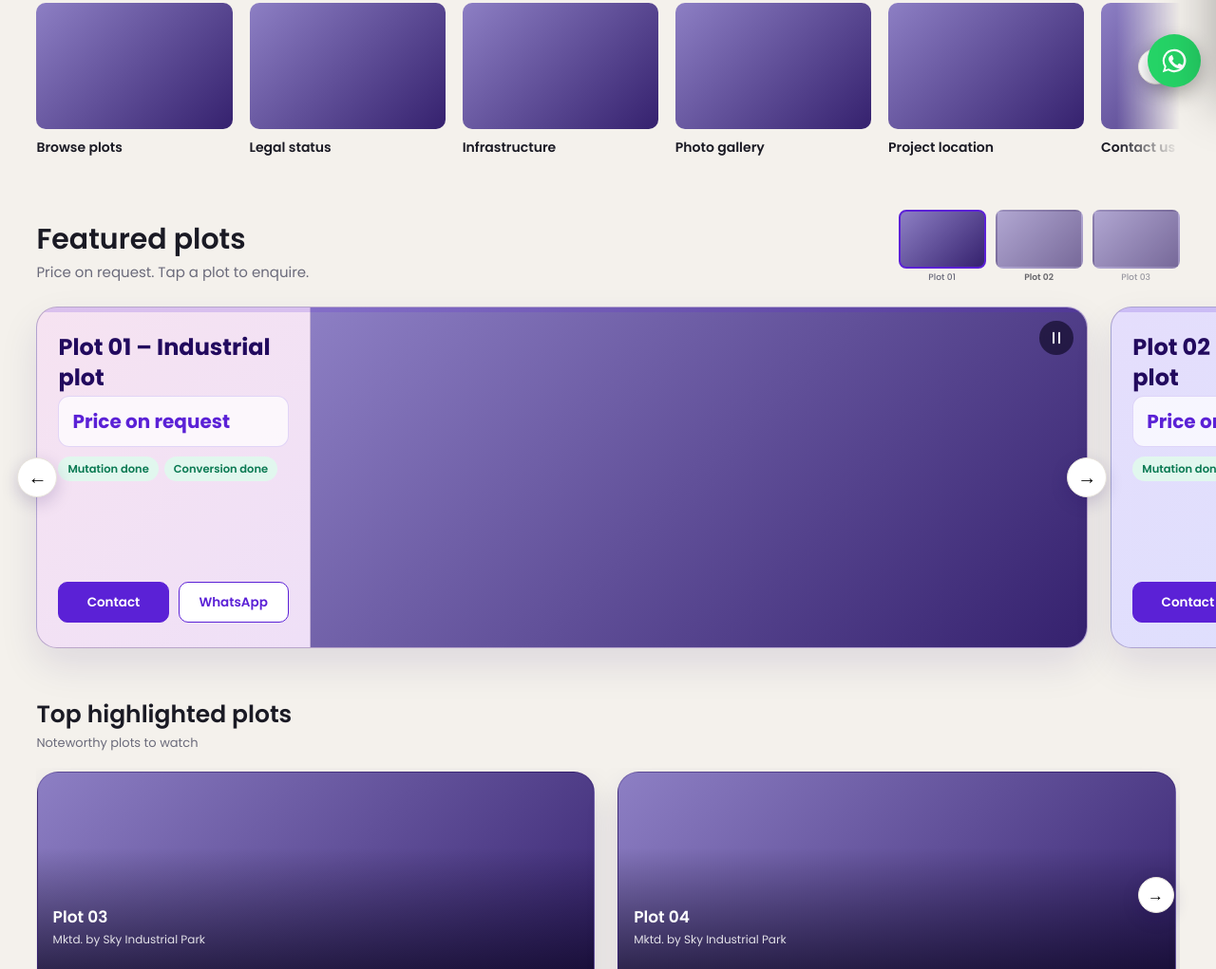
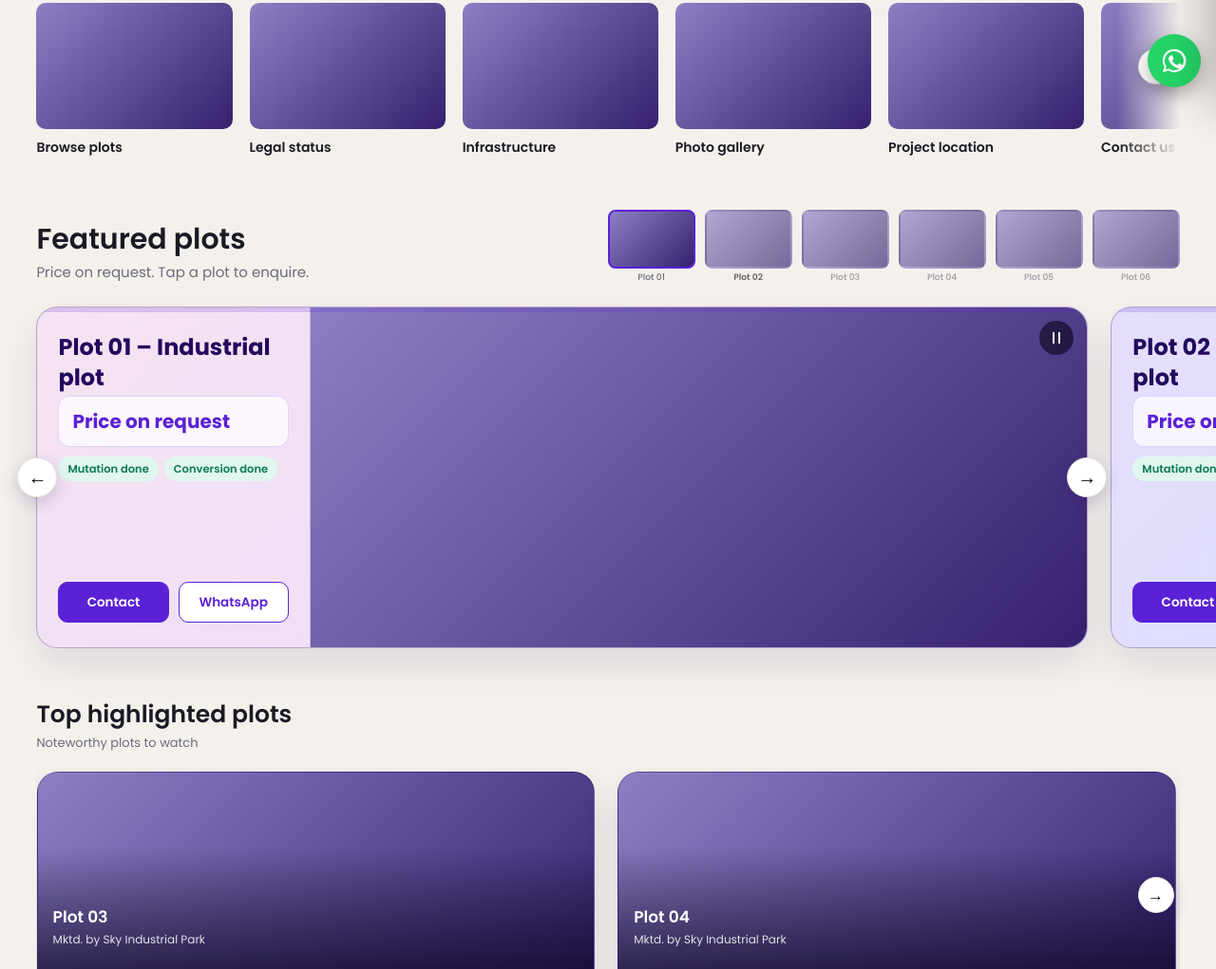
Before and after one commit to skyindustrialpark23-del/skyindustrialpark, a plain HTML site: page index.html in a window 1280 px wide. Shown: the part 692-1713 px from the top of the page at 95% size. Drawn offline with Linux system fonts and the light colour scheme; no server answers.

Commit message:
Update index.html

```diff
--- a/index.html
+++ b/index.html
@@ -274,7 +274,7 @@ var hs=$("#hs"),fa=$(".ha",hs);$$(".hslide",hs).forEach(function(x){x.remove()})
 C.hero.forEach(function(h,i){var d=document.createElement("div"),T=i?"h2":"h1";d.className="hslide bg"+(i?"":" on");d.setAttribute("style",U(h.image));d.innerHTML='<div class="ht"><small>'+E(h.small)+"</small><"+T+">"+E(h.title)+"</"+T+"><p>"+E(h.text)+'</p><a class="ex" href="'+E(h.link||"#picks")+'">'+E(h.btn)+" <span>&rarr;</span></a></div>";hs.insertBefore(d,fa)});
 $("#rc0").innerHTML=C.tiles.map(function(t){return'<a class="tile" href="'+E(t.link||"#")+'"><div class="tim bg" style="'+U(t.image)+'"></div><b>'+E(t.label)+"</b></a>"}).join("");
 $("#ps").innerHTML='<option value="">All plots</option>'+P.map(function(p){return"<option>"+E(p.name)+"</option>"}).join("");
-var F=P.slice(0,3);
+var F=P;
 $(".thumbs").innerHTML=F.map(function(p,i){return'<button class="th'+(i?"":" on")+'" type="button" role="tab" aria-selected="'+(i?"false":"true")+'" aria-label="Show '+E(p.name)+'"><span class="bg" style="'+U(p.image)+'"></span><small>'+E(p.name)+"</small></button>"}).join("");
 $("#picks-car").innerHTML=F.map(function(p){return'<article class="big" data-s="'+E((p.name+" "+loc(p)+" "+p.type).toLowerCase())+'"><div class="in"><i class="prog"></i>'+(p.demo?'':"")+"<h3>"+E(p.name)+" &ndash; "+E(p.type)+'</h3>'+(p.location?'<p class="sub">'+E(p.location)+'</p>':'')+'<p class="pr">'+E(pr(p))+'</p>'+(p.area?'<p class="sub">Area: '+E(p.area)+'</p>':'')+'<div class="chips">'+(p.status?'<span class="chip">'+E(p.status)+"</span>":"")+''+chp+'</div><div class="bt"><button class="btn" data-open="contact" data-plot="'+E(p.name)+'">'+E(T.plotBtn1)+'</button> <a class="btn o" data-wa="'+E(p.name)+'" href="#">'+E(T.plotBtn2)+'</a></div></div><div class="im2 bg" style="'+U(p.image)+'" role="img" aria-label="'+E(p.name)+' photo"><button class="pp" type="button" aria-label="Pause slideshow"><svg viewBox="0 0 24 24"><path class="ps" d="M8 5v14M16 5v14"/><path class="pl2" d="M8 5l11 7-11 7z"/></svg></button></div></article>'}).join("");
 $("#rc2").innerHTML=P.map(function(p){return'<a class="pt bg" href="#" role="button" data-open="contact" data-plot="'+E(p.name)+'" style="'+U(p.image)+'"><span class="ov"><b class="nm">'+E(p.name)+"</b><small>"+E(T.mktd)+" "+E(st.company||"Sky Industrial Park")+'</small><span class="bt2"><span><b>'+E(p.type)+"</b><small>"+E(p.location||"")+'</small></span><b class="pr2">'+E(pr(p))+"</b></span></span></a>"}).join("");
```
